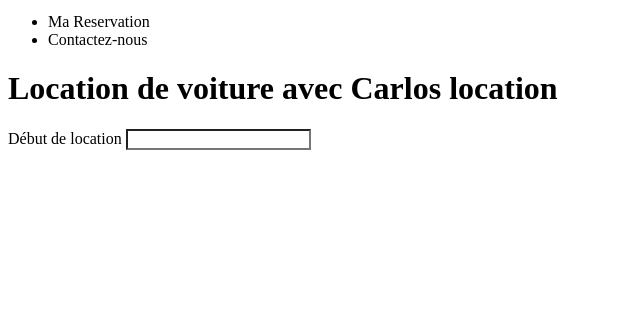
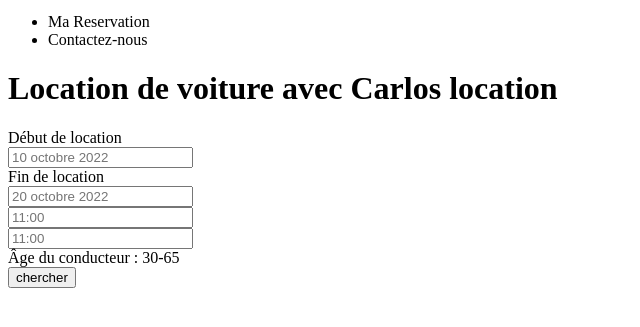
Before and after one commit to carlos-location/Carlos-Location, a plain HTML site: page index.html in a window 1280 px wide. Shown: the part 29-356 px from the top of the page, without its empty margins (0-640 px from the left). Drawn offline with Linux system fonts and the light colour scheme.

Commit message:
Update index.html

```diff
--- a/index.html
+++ b/index.html
@@ -34,10 +34,28 @@
                     <div class="gauche">
                         <div class="groupe">
                             <label>Début de location</label>
-                            <input class="form-control search-rental-start-date center-input" data-rel="datepicker" id="search-rental-start-date" style="background-color:#fff;" readonly>
-                            <input type="hidden" name="search-rental-start-date" value="2022-10-06">
-                            <span class="glyphicon glyphicon-menu-down right-addon"></span>
+                            <br>
+                            <input type="text" placeholder="10 octobre 2022">
                         </div>
+                        <div class="groupe">
+                            <label>Fin de location</label>
+                            <br>
+                            <input type="text" placeholder="20 octobre 2022">
+                        </div>
+                    </div>
+                    <div class="droite">
+                        <div class="groupe">
+                            <input type="text" placeholder="11:00">
+                        </div>
+                        <div class="groupe">
+                            <input type="text" placeholder="11:00">
+                        </div>
+                    </div>
+                    <div class="age">
+                        Âge du conducteur : 30-65
+                    </div>
+                    <div class="chercher">
+                        <button>chercher</button>
                     </div>
                 </div>
             </form>
```
